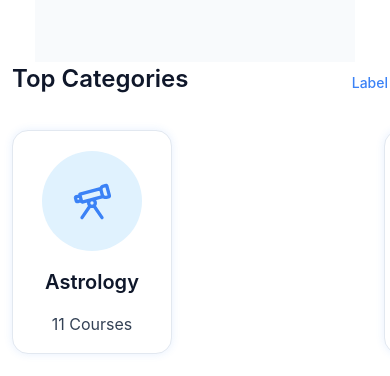
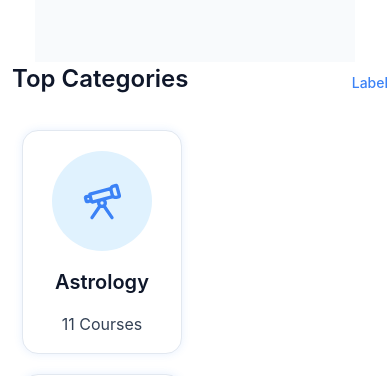
Before and after one commit to okurmenpro/bilim-ordo-frontend, a React (Create React App) app: page / in a window 390 px wide. Shown: the part 1246-1622 px from the top of the page. Built offline with nearby package versions, Linux system fonts and the light colour scheme; no server answers.

Commit message:
cardcontainernew2

```diff
--- a/src/components/Categories/Categories.scss
+++ b/src/components/Categories/Categories.scss
@@ -99,10 +99,12 @@
   }
 }
 
-@media (max-width: 320px) {
+@media (max-width: 432px) {
   .categories {
     .astrology {
       display: grid;
+      gap: 20px;
+      margin-left: 10px;
       grid-template-columns: repeat(1, 1fr);
     }
   }
```
